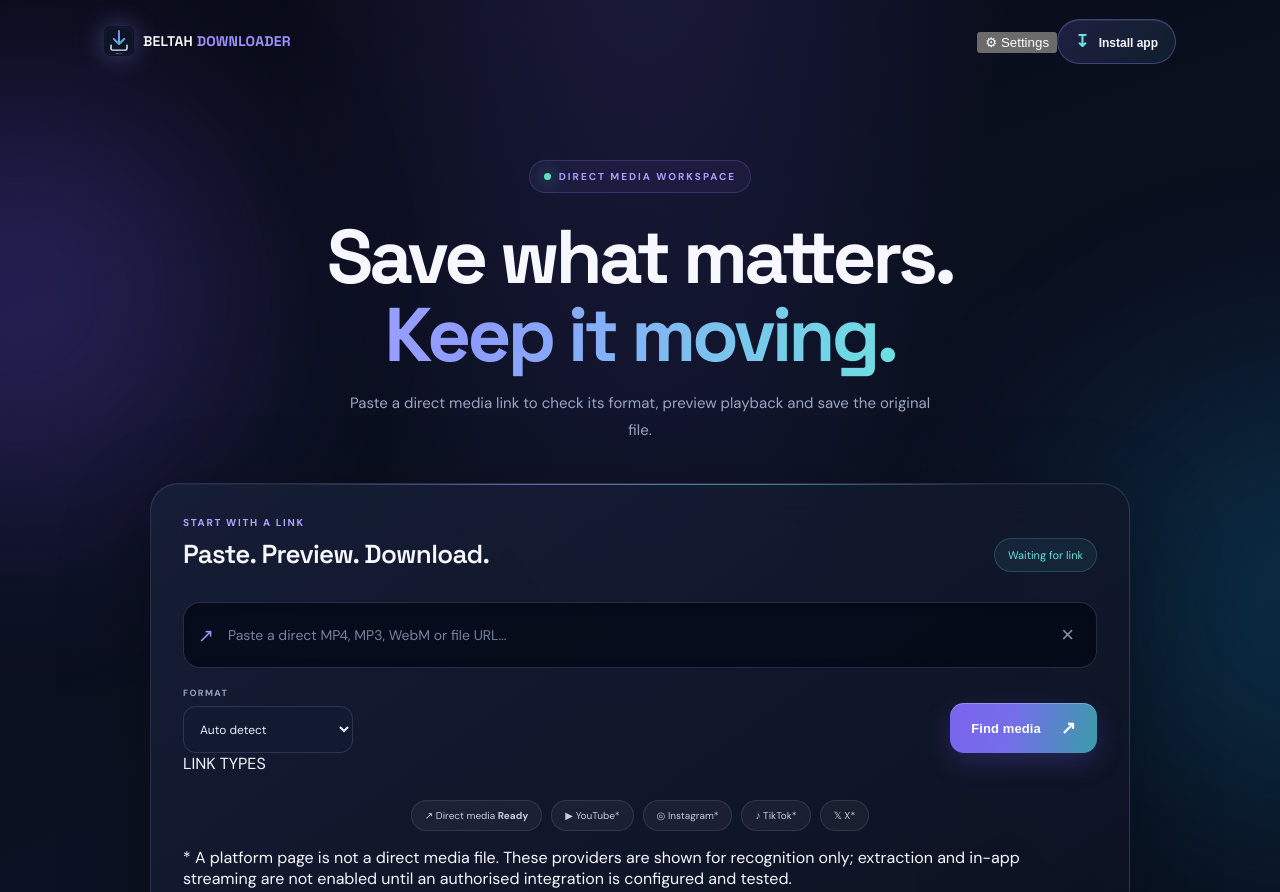
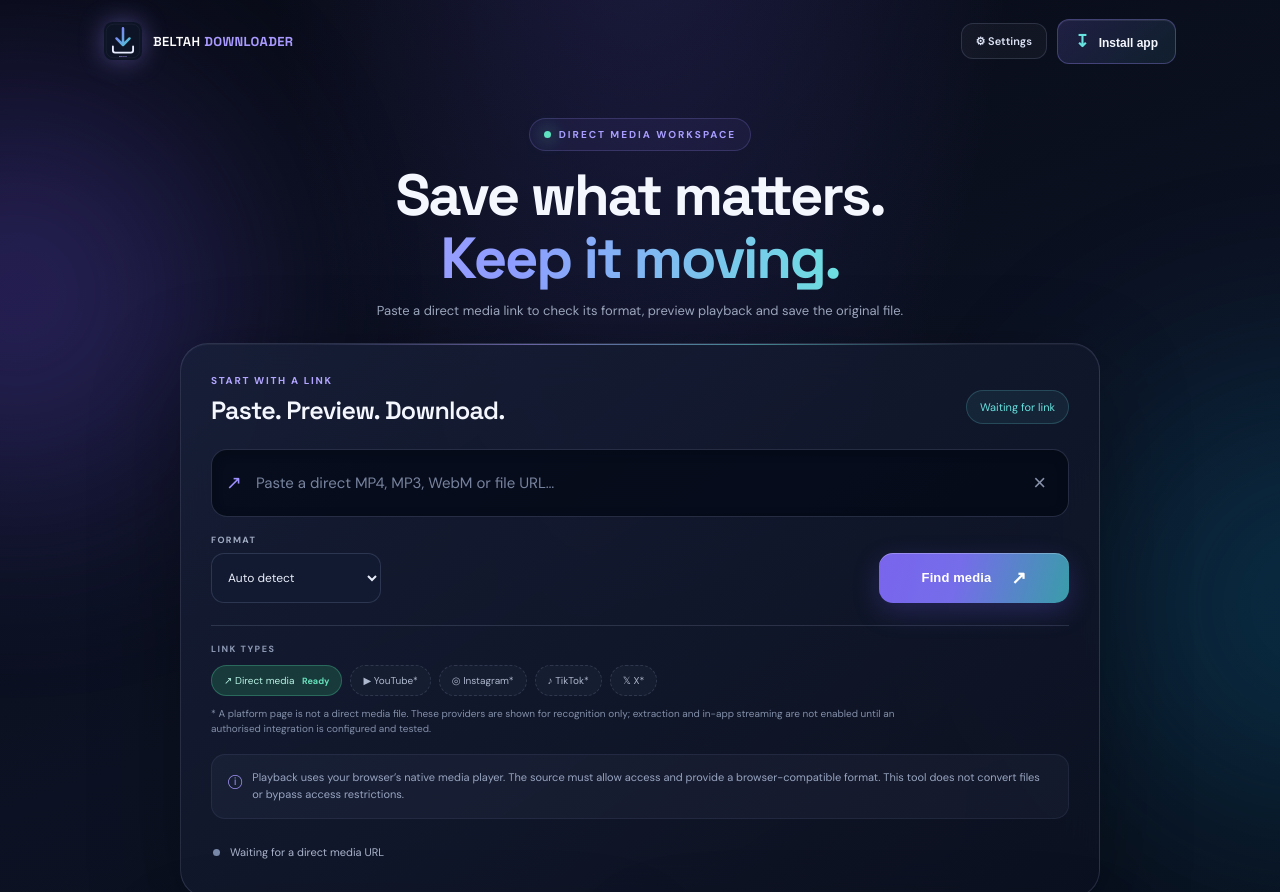
Before and after one commit to Beltahtech1/Beltah-downloder, a plain HTML site: page index.html in a window 1280 px wide. Shown: the top 892 px of the page. Drawn offline with Linux system fonts and the light colour scheme.

Commit message:
Refine brand palette, URL-first layout and feedback states

```diff
--- a/styles.css
+++ b/styles.css
@@ -87,3 +87,37 @@ footer{max-width:1120px;border-color:rgba(166,179,222,.1);padding-top:24px;paddi
 }
 @media(hover:none){.panel:hover{transform:none}}
 @media(prefers-reduced-motion:reduce){*,*::before,*::after{scroll-behavior:auto!important;animation-duration:.01ms!important;animation-iteration-count:1!important;transition-duration:.01ms!important}}
+
+/* Brand and workflow polish */
+:root{--accent:#8b7cff;--line:rgba(177,190,229,.16);--muted:#a0abc2;--text:#f5f7ff}
+.topbar{justify-content:space-between}.top-actions{display:flex;align-items:center;gap:10px}
+.brand-mini{gap:11px;font-size:13px;letter-spacing:.35px}.brand-mini img{width:38px;height:38px}.brand-mini span{display:flex;gap:4px;align-items:center}.brand-mini b{color:#a99aff}
+.settings-btn{display:inline-flex;align-items:center;gap:8px;padding:10px 14px;border:1px solid var(--line);border-radius:12px;background:rgba(255,255,255,.035);color:#dce3f5;font:600 11px "DM Sans";cursor:pointer;transition:.2s}
+.settings-btn:hover{border-color:#9b8cff88;background:#8c7cff16;transform:translateY(-1px)}
+.install-btn{border-radius:12px}.shell{width:min(920px,calc(100% - 32px));margin:18px auto 38px}
+.hero{padding:18px 0 20px}.hero h1{font-size:clamp(34px,6.2vw,58px);line-height:1.08;letter-spacing:-2.2px;margin:13px 0 10px}.hero h1 span{white-space:nowrap}.hero-copy{font-size:13px;max-width:620px}
+.workspace{padding:30px}.workspace-head{align-items:center}.workspace h2{font-size:25px;margin:7px 0 15px}
+.url-field{height:68px;border-radius:16px}.url-field input{font-size:15px}.form-row{align-items:end;margin-top:17px}
+.select-wrap select{min-height:50px}.primary-btn{min-width:190px;min-height:50px;font-size:13px}
+.provider-block{margin-top:22px;padding-top:17px;border-top:1px solid var(--line)}
+.provider-label{font-size:9px;letter-spacing:1.5px;font-weight:700;color:#8e9ab5;margin-bottom:10px}
+.platforms{justify-content:flex-start;margin-top:0;gap:8px}.platforms span{font-size:10px;padding:8px 12px}
+.platforms .provider-ready{border-color:#4bc8a355;background:#183a3a;color:#b6f1e3}.provider-ready b{font-size:9px;margin-left:5px;color:#65e0bb}
+.platforms .provider-limited{color:#aeb8ce;background:#151d30;border-style:dashed}
+.provider-note{font-size:10px;color:#8390aa;line-height:1.55;margin:10px 0 0;max-width:700px}
+.notice{margin-top:17px}.status-area{justify-content:flex-start;padding:19px 2px 0;min-height:48px;font-size:11px;color:#aab5cc}
+.status-area.error{color:#ffaaa9}.status-area.success{color:#9ce8d0}
+.status-dot{width:7px;height:7px;display:inline-block;border-radius:50%;background:#7888a8;flex:0 0 auto}
+.status-area.loading .status-dot{background:#a99aff;box-shadow:0 0 0 4px #a99aff22;animation:statusPulse 1s infinite}
+.status-area.success .status-dot{background:#63dbb7;box-shadow:0 0 12px #63dbb766}
+.status-area.error .status-dot{background:#ff7777;box-shadow:0 0 12px #ff777755}
+@keyframes statusPulse{50%{box-shadow:0 0 0 8px #a99aff08;opacity:.6}}
+.results{margin-top:8px;padding-top:14px}.result-card{margin-bottom:10px}.result-info small{line-height:1.5}
+.result-meta{display:flex;gap:7px;flex-wrap:wrap;margin-top:7px}.result-meta span{font-size:9px;color:#aab7d2;background:#ffffff08;border:1px solid #ffffff12;border-radius:6px;padding:4px 7px}
+.media-state{font-size:10px;color:#aab7d2;padding:8px 12px;border-top:1px solid #ffffff10}
+.loading-skeleton{height:76px;border:1px solid var(--line);border-radius:14px;margin:10px 0;background:linear-gradient(100deg,#111a2d 25%,#202b46 45%,#111a2d 65%);background-size:220% 100%;animation:skeletonSweep 1.25s linear infinite}
+@keyframes skeletonSweep{to{background-position:-220% 0}}
+.result-error{border:1px solid #f0787844;background:#361f2b66;color:#ffb5b2;border-radius:13px;padding:14px;font-size:11px;line-height:1.6}
+footer{gap:14px}.dialog-head h2{font-size:22px}
+@media(max-width:640px){.topbar{height:68px;padding:0 13px}.brand-mini{font-size:10px;gap:7px}.brand-mini img{width:31px;height:31px}.top-actions{gap:6px}.settings-btn{padding:9px 10px;font-size:10px}.install-btn{font-size:10px;padding:9px 10px}.shell{margin-top:10px;width:calc(100% - 22px)}.hero{padding:15px 0 17px}.hero h1{font-size:clamp(31px,9vw,45px);letter-spacing:-1.6px}.hero-copy{font-size:12px;line-height:1.6}.workspace{padding:20px 15px;border-radius:22px}.workspace h2{font-size:21px}.workspace-head{align-items:flex-start;gap:8px}.platform-badge{font-size:9px;max-width:112px}.url-field{height:60px}.url-field input{font-size:12px}.form-row{gap:11px}.primary-btn{width:100%;min-width:0}.provider-block{margin-top:17px}.platforms{gap:6px}.platforms span{padding:7px 9px;font-size:9px}footer{flex-wrap:wrap;justify-content:center;text-align:center}}
+@media(prefers-reduced-motion:reduce){.loading-skeleton{animation:none;background:#1b2740}.status-area.loading .status-dot{animation:none}}
```
